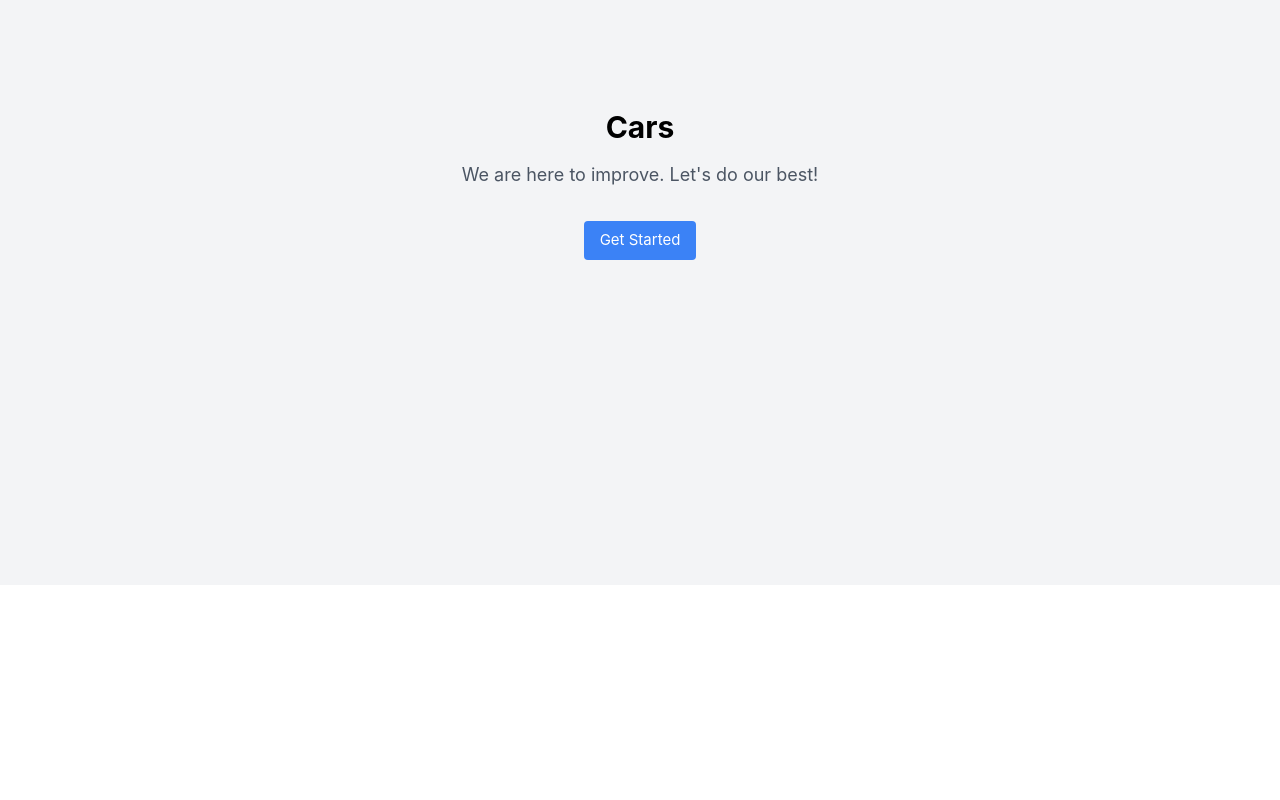
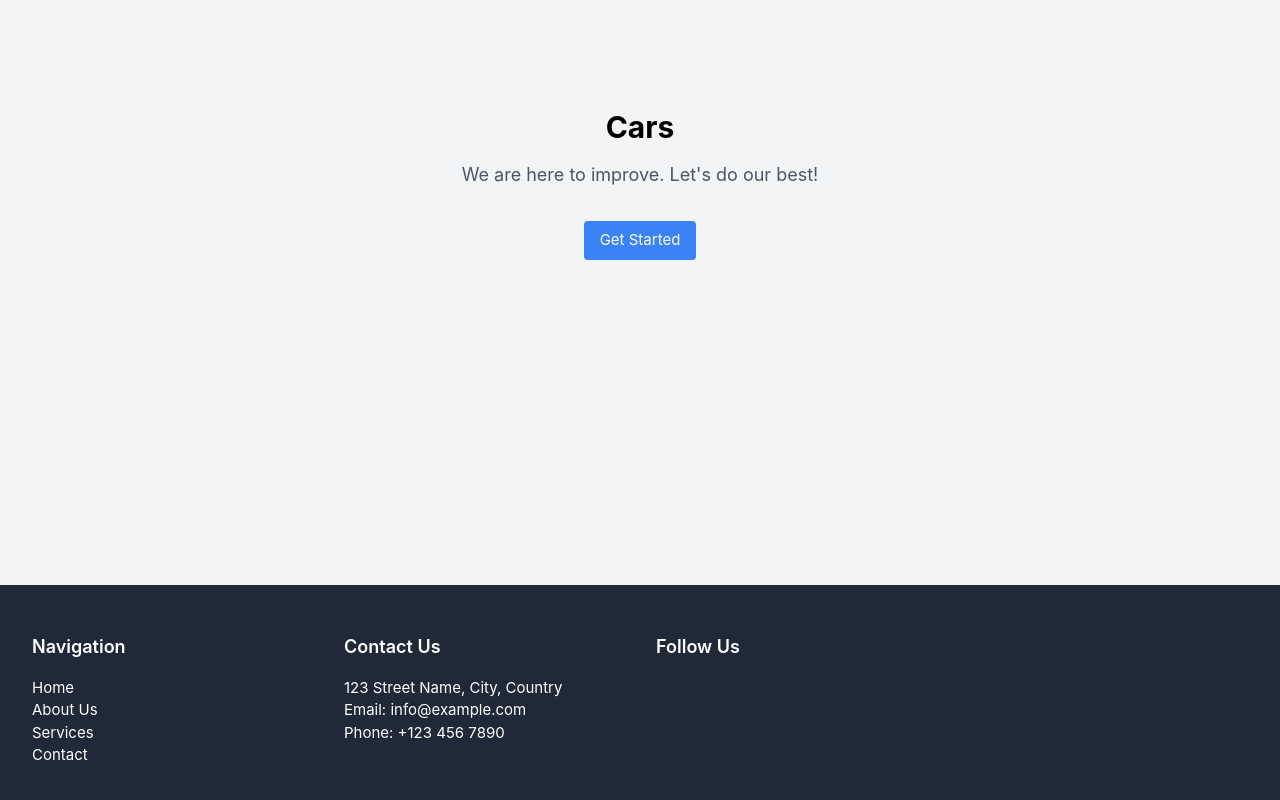
Before and after one commit to elionbehluli/lab1, a Vue app in the folder frontend/: page /cars in a window 1280 px wide. Shown: the part 280-1080 px from the top of the page. Before the commit the page ends 865 px from the top, so only its background shows below. Built offline with nearby package versions, Linux system fonts and the light colour scheme; no server answers; what vue3-lottie would draw is missing.

Commit message:
feat: added footer as a default layout

```diff
--- /dev/null
+++ b/frontend/src/components/FooterComponent.vue
@@ -0,0 +1,53 @@
+<template>
+  <div>
+    <footer class="bg-gray-800 py-12 text-white">
+      <div class="max-w-7xl mx-auto px-4 sm:px-6 lg:px-8">
+        <div class="grid grid-cols-1 sm:grid-cols-2 lg:grid-cols-4 gap-8">
+          <div>
+            <h3 class="text-lg font-semibold mb-4">Navigation</h3>
+            <ul>
+              <li><router-link to="/" class="hover:underline">Home</router-link></li>
+              <li><router-link to="/about" class="hover:underline">About Us</router-link></li>
+              <li><router-link to="/services" class="hover:underline">Services</router-link></li>
+              <li><router-link to="/contact" class="hover:underline">Contact</router-link></li>
+            </ul>
+          </div>
+
+          <div>
+            <h3 class="text-lg font-semibold mb-4">Contact Us</h3>
+            <p>123 Street Name, City, Country</p>
+            <p>Email: info@example.com</p>
+            <p>Phone: +123 456 7890</p>
+          </div>
+
+          <div>
+            <h3 class="text-lg font-semibold mb-4">Follow Us</h3>
+            <div class="flex space-x-4">
+              <a href="#" class="text-white hover:text-gray-400"><i class="fab fa-facebook"></i></a>
+              <a href="#" class="text-white hover:text-gray-400"><i class="fab fa-twitter"></i></a>
+              <a href="#" class="text-white hover:text-gray-400"
+                ><i class="fab fa-instagram"></i
+              ></a>
+              <a href="#" class="text-white hover:text-gray-400"><i class="fab fa-linkedin"></i></a>
+            </div>
+          </div>
+        </div>
+      </div>
+    </footer>
+  </div>
+</template>
+<style scoped>
+.view-details-btn {
+  background-color: #4a90e2;
+  color: #fff;
+  padding: 8px 16px;
+  border-radius: 4px;
+  text-align: center;
+  text-decoration: none;
+  transition: background-color 0.3s ease;
+}
+
+.view-details-btn:hover {
+  background-color: #3579dc;
+}
+</style>
--- a/frontend/src/layouts/DefaultLayout.vue
+++ b/frontend/src/layouts/DefaultLayout.vue
@@ -2,9 +2,11 @@
   <div>
     <NavBar />
     <router-view />
+    <FooterComponent />
   </div>
 </template>
 
 <script setup lang="ts">
+import FooterComponent from '@/components/FooterComponent.vue'
 import NavBar from '@/components/NavBar.vue'
 </script>
--- a/frontend/src/views/HomeView.vue
+++ b/frontend/src/views/HomeView.vue
@@ -1,12 +1,9 @@
 <template>
   <div>
-    <!-- Featured Cars Section -->
     <section class="py-12 bg-gray-100">
       <div class="max-w-7xl mx-auto px-4 sm:px-6 lg:px-8">
         <h2 class="text-3xl font-bold text-gray-800 mb-6">Featured Cars</h2>
-        <!-- Featured Cars Grid -->
         <div class="grid grid-cols-1 sm:grid-cols-2 lg:grid-cols-3 gap-8">
-          <!-- Featured Car Card -->
           <div
             v-for="(car, index) in featuredCars"
             :key="index"
@@ -27,13 +24,11 @@
       </div>
     </section>
 
-    <!-- Reviews Section -->
     <section class="py-12 bg-white">
       <div class="max-w-7xl mx-auto px-4 sm:px-6 lg:px-8">
         <h2 class="text-3xl font-bold text-gray-800 mb-6">Reviews</h2>
-        <!-- Reviews Carousel or Grid -->
+
         <div class="grid grid-cols-1 sm:grid-cols-2 lg:grid-cols-3 gap-8">
-          <!-- Review Card -->
           <div v-for="(review, index) in reviews" :key="index" class="bg-gray-100 p-6 rounded-lg">
             <p class="text-gray-700">{{ review.content }}</p>
             <p class="text-gray-600 mt-2">{{ review.author }}</p>
@@ -42,11 +37,9 @@
       </div>
     </section>
 
-    <!-- Short About Us Section -->
     <section class="py-12 bg-gray-100">
       <div class="max-w-7xl mx-auto px-4 sm:px-6 lg:px-8">
         <h2 class="text-3xl font-bold text-gray-800 mb-6">About Us</h2>
-        <!-- About Us Content -->
         <p class="text-gray-700">
           Lorem ipsum dolor sit amet, consectetur adipiscing elit. Nullam fermentum libero nec quam
           sodales, vitae feugiat ipsum tincidunt. Duis vel nisi nec eros gravida blandit ut nec
@@ -60,43 +53,6 @@
         </p>
       </div>
     </section>
-
-    <!-- Footer Section -->
-    <footer class="bg-gray-800 py-12 text-white">
-      <div class="max-w-7xl mx-auto px-4 sm:px-6 lg:px-8">
-        <div class="grid grid-cols-1 sm:grid-cols-2 lg:grid-cols-4 gap-8">
-          <!-- Footer Navigation Links -->
-          <div>
-            <h3 class="text-lg font-semibold mb-4">Navigation</h3>
-            <ul>
-              <li><router-link to="/" class="hover:underline">Home</router-link></li>
-              <li><router-link to="/about" class="hover:underline">About Us</router-link></li>
-              <li><router-link to="/services" class="hover:underline">Services</router-link></li>
-              <li><router-link to="/contact" class="hover:underline">Contact</router-link></li>
-            </ul>
-          </div>
-          <!-- Contact Information -->
-          <div>
-            <h3 class="text-lg font-semibold mb-4">Contact Us</h3>
-            <p>123 Street Name, City, Country</p>
-            <p>Email: info@example.com</p>
-            <p>Phone: +123 456 7890</p>
-          </div>
-          <!-- Social Media Links -->
-          <div>
-            <h3 class="text-lg font-semibold mb-4">Follow Us</h3>
-            <div class="flex space-x-4">
-              <a href="#" class="text-white hover:text-gray-400"><i class="fab fa-facebook"></i></a>
-              <a href="#" class="text-white hover:text-gray-400"><i class="fab fa-twitter"></i></a>
-              <a href="#" class="text-white hover:text-gray-400"
-                ><i class="fab fa-instagram"></i
-              ></a>
-              <a href="#" class="text-white hover:text-gray-400"><i class="fab fa-linkedin"></i></a>
-            </div>
-          </div>
-        </div>
-      </div>
-    </footer>
   </div>
 </template>
 
@@ -123,7 +79,7 @@ const featuredCars = ref([
     description: 'Lorem ipsum dolor sit amet, consectetur adipiscing elit.'
   }
 ])
-// Sample reviews data
+
 const reviews = ref([
   {
     id: 1,
@@ -144,7 +100,6 @@ const reviews = ref([
 </script>
 
 <style scoped>
-/* Add your custom styling here */
 .view-details-btn {
   background-color: #4a90e2;
   color: #fff;
```
